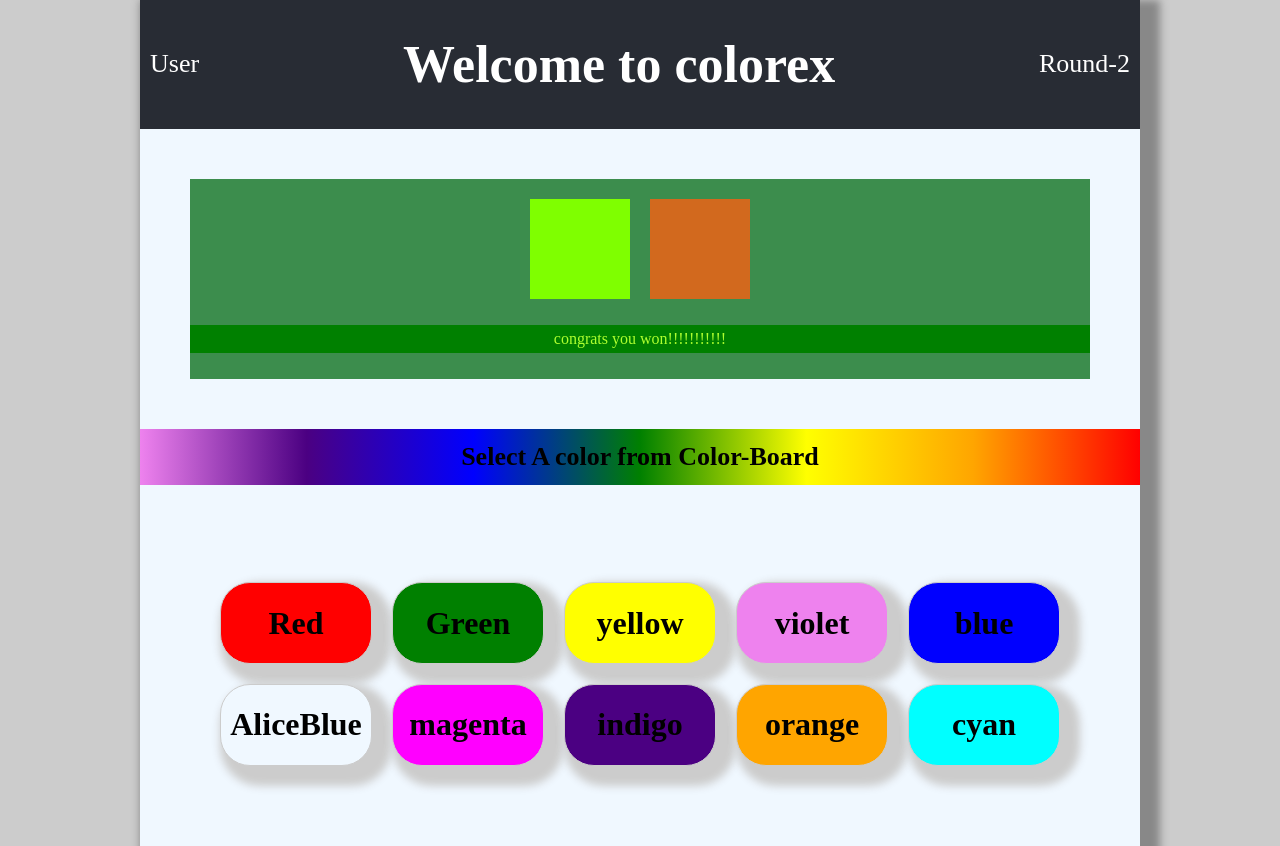
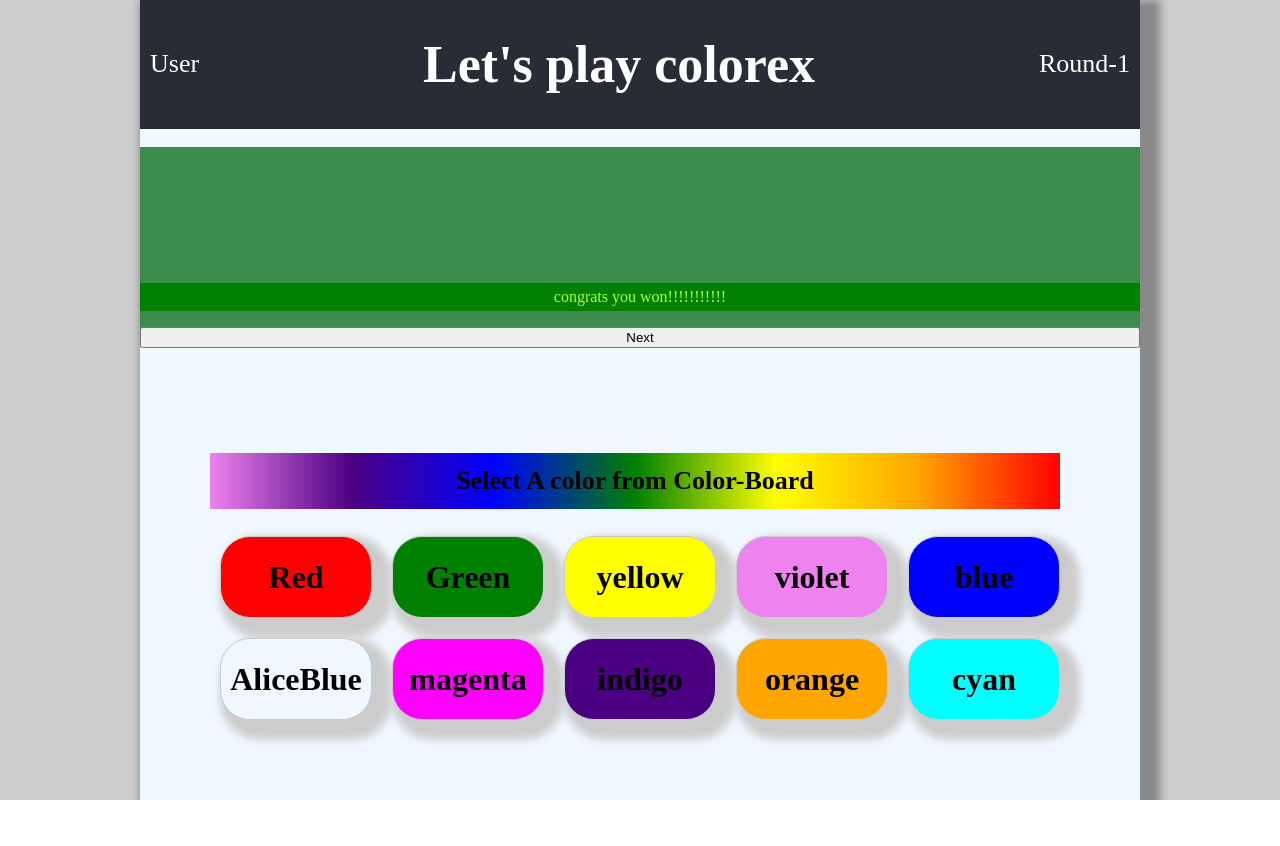
Before and after one commit to shrutilpu/colorex, a React (Create React App) app: page / in a window 1280 px wide. Both pictures are taken after a click on the element "Red". After the commit the page ends 800 px from the top, so only its background shows below. Built offline with nearby package versions, Linux system fonts and the light colour scheme; a web font is replaced by a local one.

Commit message:
winning prop done

```diff
--- a/src/Components/Controls/Win.css
+++ b/src/Components/Controls/Win.css
@@ -1,5 +1,5 @@
 #Winning {
-  width: 90%;
+  width: 100%;
   height: 200px;
   display: -webkit-box;
   display: -ms-flexbox;
@@ -11,7 +11,6 @@
   -webkit-box-pack: center;
       -ms-flex-pack: center;
           justify-content: center;
-  margin: 5%;
 }
 
 #Winning .Colors {
@@ -34,13 +33,11 @@
 }
 
 #Winning .Colors .Color1 {
-  background-color: chartreuse;
   -webkit-animation: welcomes 2s ease-in-out 0s 1;
           animation: welcomes 2s ease-in-out 0s 1;
 }
 
 #Winning .Colors .Color2 {
-  background-color: chocolate;
   -webkit-animation: welcoms 2s ease-in-out 0s 1;
           animation: welcoms 2s ease-in-out 0s 1;
 }
--- a/src/Components/Controls/Win.js
+++ b/src/Components/Controls/Win.js
@@ -6,9 +6,10 @@ function Win(props) {
     return (
         <div className={classes} id="Winning">
             <div className="Colors">
-            <div className="Color1"></div>
-            <div className="Color2"></div></div>
+            <div className="Color1" style={{backgroundColor:`${props.color1}`}}></div>
+            <div className="Color2" style={{backgroundColor:`${props.color2}`}}></div></div>
             <p>{text}</p>
+            <button onClick={props.Win?props.setRound:props.cancel}>{props.Win?"Next":"PlayAgain"}</button>
         </div>
     )
 }
--- a/src/Components/Controls/Win.scss
+++ b/src/Components/Controls/Win.scss
@@ -2,12 +2,11 @@ $backColor:rgb(77, 125, 173);
 $height:200px;
 #Winning
 {
-    width: 90%;
+    width: 100%;
     height:$height;
     display: flex;
     flex-direction: column;
     justify-content: center;
-    margin: 5%;
    .Colors{
        display: flex;
        flex-direction: row;
@@ -18,11 +17,9 @@ $height:200px;
            margin: 10px;
        }
        .Color1{
-           background-color: chartreuse;
            animation:welcomes 2s ease-in-out 0s 1 ;
         }
        .Color2{
-           background-color: chocolate;
            animation: welcoms 2s ease-in-out 0s 1;
         }
    }
--- a/src/Container/Layout/Layout.css
+++ b/src/Container/Layout/Layout.css
@@ -3,7 +3,9 @@
     max-width: 1000px;
     background-color: aliceblue;
     box-shadow: 10px 10px 8px 10px #888888;
-
+    display: flex;
+    flex-direction: column;
+    justify-content: space-between;
 }
 .Header {
     background-color: #282c34;
@@ -34,11 +36,10 @@
     justify-content: center;
     font-size: calc(10px + 2vmin);
     color: black;
-    width: 100%;
+    width: 85%;
   }
   @keyframes welcome{
       0%{left: 150px;}
       75%{left: -20px;}
       100%{left: 0px;}
-
   }
--- a/src/Container/Layout/Layout.js
+++ b/src/Container/Layout/Layout.js
@@ -1,5 +1,5 @@
 import ColorBox from '../../Components/ColorPallet/ColorBox';
-import React, { useState } from 'react'
+import React, { useState,useEffect } from 'react'
 import {useStateValue} from '../../StateProvider';
 import {WinningFibo} from '../../Reducer';
 import Win from '../../Components/Controls/Win';
@@ -8,20 +8,32 @@ import './Layout.css'
 function Layout() {
     const ColorArray = ["Red","Green","yellow","violet","blue","AliceBlue","magenta","indigo","orange","cyan"];
     const [{round},dispatch] =useStateValue();
+    const [winIndex,setWinIndex] = useState(WinningFibo(round));
     const [win,setWin]=useState(false);
+    const [Showprop,setShowProp] = useState(false);
+
+    let selectedColor =Number(1);
+    useEffect(() => {
+        setWinIndex(WinningFibo(round));
+    }, [round])
+//############################################## next-round #########################################################
+const nextRoundHandler =()=>{
+    dispatch({
+        type:"INCREMENT_ROUND"
+    });
+    setShowProp(false);
+}
 //###############################################color-selected-function###############################################
     const colorSelectHandler=(index)=>{
+        selectedColor=ColorArray[index-1];
+        setShowProp(true);
         //*************************--IF-WON--***********************
-        const winIndex = WinningFibo(round);
           if(index===winIndex){
            setWin(true);
-           alert("You won!!!!!!!!!!!!!!!!!!!!!!!!!!!!");
-           dispatch({
-               type:"INCREMENT_ROUND"
-           });
           }
         //*************************--IF-Lost--***********************
           else{
+              setWin(false);
               alert("You lost!!..Better luck next time");
           }
         }
@@ -30,13 +42,13 @@ function Layout() {
         <div className="Layout">
             <header className="Header">
                 <p>User</p>
-                <h1>Welcome to colorex</h1>
+                <h1>Let's play colorex</h1>
                 <p>{`Round-${round}`}</p>
             </header>
-            {win && <Win Win={true}/>}
+            {Showprop && <Win Win={win} setRound={nextRoundHandler}
+            cancel={()=>setShowProp(false)} color={ColorArray[winIndex-1]}/>}
+            <div className="Color__Board">
             <h1 className="Select__Bar">Select A color from Color-Board</h1>
-
-            <div className="Color__Board">
             {ColorArray.map((color,i)=>{
                  return <ColorBox key={i} color={color} clicked={()=>colorSelectHandler(i+1)}/>
             })}
```
Also changed, not shown: 1 other file (tests, documents, lock files or other folders).
